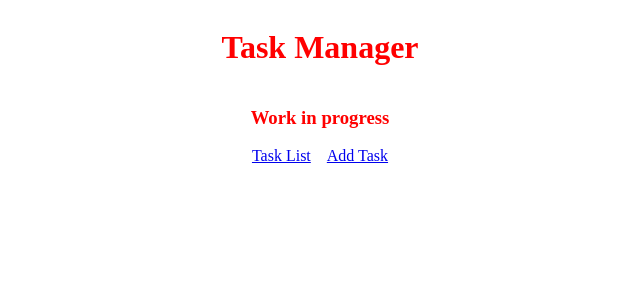
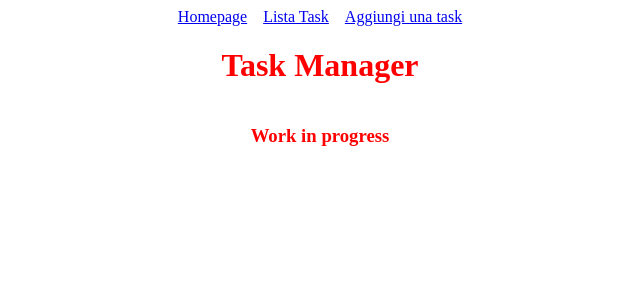
Before and after one commit to gamein3x/ex-react-task-manager, a React (Vite) app: page / in a window 1280 px wide. Shown: the top 300 px of the page, without its empty margins (320-960 px from the left). Built offline with nearby package versions, Linux system fonts and the light colour scheme; no server answers.

Commit message:
Milestone 1 corretta + Context API base creato

```diff
--- a/src/App.jsx
+++ b/src/App.jsx
@@ -1,20 +1,27 @@
-import { useState } from 'react'
 import './App.css'
-import { Routes, Route, Link } from 'react-router-dom'
+import { Routes, Route, NavLink } from 'react-router-dom'
 import HomePage from './Pages/HomePage.jsx'
 import TaskList from './Pages/TaskList.jsx'
 import AddTask from './Pages/AddTask.jsx'
 import NotFoundPage from './Pages/NotFoundPage.jsx'
+import { GlobalProvider } from './context/GlobalContext.jsx'
 
 function App() {
 
   return (
+    <GlobalProvider>
+      <nav className="test-nav">
+        <NavLink to="/">Homepage</NavLink>
+        <NavLink to="/tasks">Lista Task</NavLink>
+        <NavLink to="/add-task">Aggiungi una task</NavLink>
+      </nav>
       <Routes>
         <Route path="/" element={<HomePage />} />
         <Route path="/tasks" element={<TaskList />} />
         <Route path="/add-task" element={<AddTask />} />
         <Route path="*" element={<NotFoundPage />} />
       </Routes>
+    </GlobalProvider>
   )
 }
 
--- a/src/Pages/HomePage.jsx
+++ b/src/Pages/HomePage.jsx
@@ -7,10 +7,6 @@ export default function HomePage() {
                 <h1>Task Manager</h1>
                 <h3>Work in progress</h3>
             </div>
-            <nav className="test-nav">
-                <Link to="/tasks">Task List</Link>
-                <Link to="/add-task">Add Task</Link>
-            </nav>
         </header>
     </>
 };
--- /dev/null
+++ b/src/context/GlobalContext.jsx
@@ -0,0 +1,28 @@
+import { createContext, useContext, useEffect, useState } from "react";
+
+const GlobalContext = createContext();
+const { VITE_API_URL } = import.meta.env;
+
+export function GlobalProvider({ children }) {
+    const [tasks, setTasks] = useState([]);
+
+    useEffect(() => {
+        fetch(`${VITE_API_URL}/tasks`)
+            .then(res => res.json())
+            .then(data => {
+                console.log("Tasks:", data);
+                setTasks(data);
+            })
+            .catch(error => console.error(error));
+    }, []);
+
+    return (
+        <GlobalContext.Provider value={{ tasks, setTasks }}>
+            {children}
+        </GlobalContext.Provider>
+    );
+}
+
+export function useGlobalContext() {
+    return useContext(GlobalContext);
+}
--- a/src/main.jsx
+++ b/src/main.jsx
@@ -1,23 +1,14 @@
 import { StrictMode } from 'react'
 import { createRoot } from 'react-dom/client'
-import { createBrowserRouter, RouterProvider } from 'react-router-dom'
+import { BrowserRouter } from 'react-router-dom'
+import App from './App'
 
 import './index.css'
-import App from './App.jsx'
-import TaskList from './Pages/TaskList.jsx'
-import AddTask from './Pages/AddTask.jsx'
-import NotFoundPage from './Pages/NotFoundPage.jsx'
-
-
-const router = createBrowserRouter([
-  {path : "/", element : <App />},
-  {path : "/tasks", element : <TaskList />},
-  {path : "/add-task", element : <AddTask />},
-  {path : "*", element : <NotFoundPage />}
-])
 
 createRoot(document.getElementById('root')).render(
   <StrictMode>
-    <RouterProvider router={router}/>
+    <BrowserRouter>
+      <App />
+    </BrowserRouter>
   </StrictMode>,
 )
```
Also changed, not shown: 2 other files (tests, documents, lock files or other folders). Lines whose indentation alone changed are shown as unchanged.
